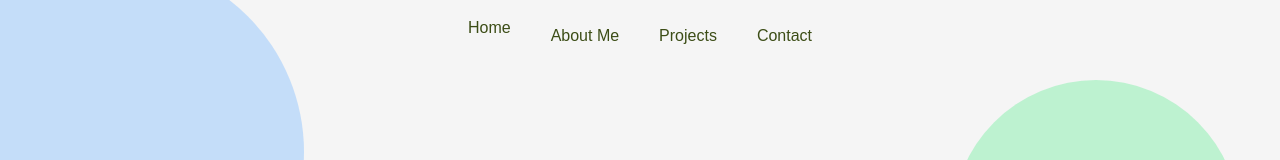
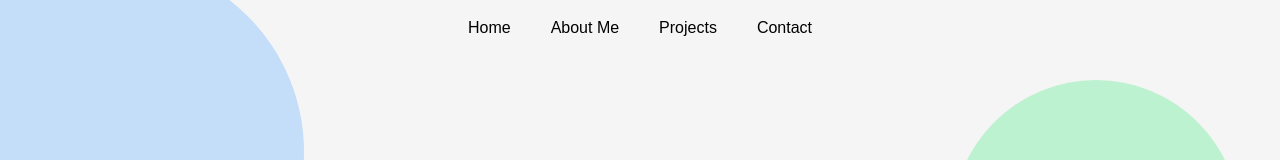
Before and after one commit to williamo1099/Portfolio, a Next.js app: page / in a window 1280 px wide. Shown: the top 160 px of the page. Built offline with nearby package versions, Linux system fonts and the light colour scheme.

Commit message:
Fixing minor bugs

```diff
--- a/app/components/navbar.jsx
+++ b/app/components/navbar.jsx
@@ -22,9 +22,9 @@ export default function Navbar() {
 
       {/* Navigation links */}
       <ul
-        className={`lg:flex lg:space-x-6 ${
+        className={`lg:flex lg:flex-row flex-col lg:space-x-6 space-y-2 lg:space-y-0 ${
           isMenuOpen ? "flex" : "hidden"
-        } lg:flex-row space-y-2 flex-col absolute lg:static top-16 left-0 w-full bg-background rounded-lg mx-2 text-foreground lg:bg-transparent justify-center p-4 lg:p-0`}
+        } absolute lg:static top-16 left-0 w-full bg-background rounded-lg mx-2 text-foreground lg:bg-transparent justify-center p-4 lg:p-0`}
       >
         <li>
           <Link href="/" className="nav-link">
--- a/app/layout.js
+++ b/app/layout.js
@@ -23,7 +23,7 @@ export const metadata = {
 export default function RootLayout({ children }) {
   return (
     <html lang="en">
-      <body className="antialiased bg-background flex flex-col min-h-screen">
+      <body className="antialiased bg-background text-foreground flex flex-col min-h-screen">
         {/* Navigation Bar */}
         <Navbar />
 
--- a/tailwind.config.js
+++ b/tailwind.config.js
@@ -15,7 +15,7 @@ module.exports = {
         warning: "",
         success: "",
         background: "#F5F5F5",
-        foreground: "#3C4D16",
+        foreground: "#000000",
       },
     },
   },
```
